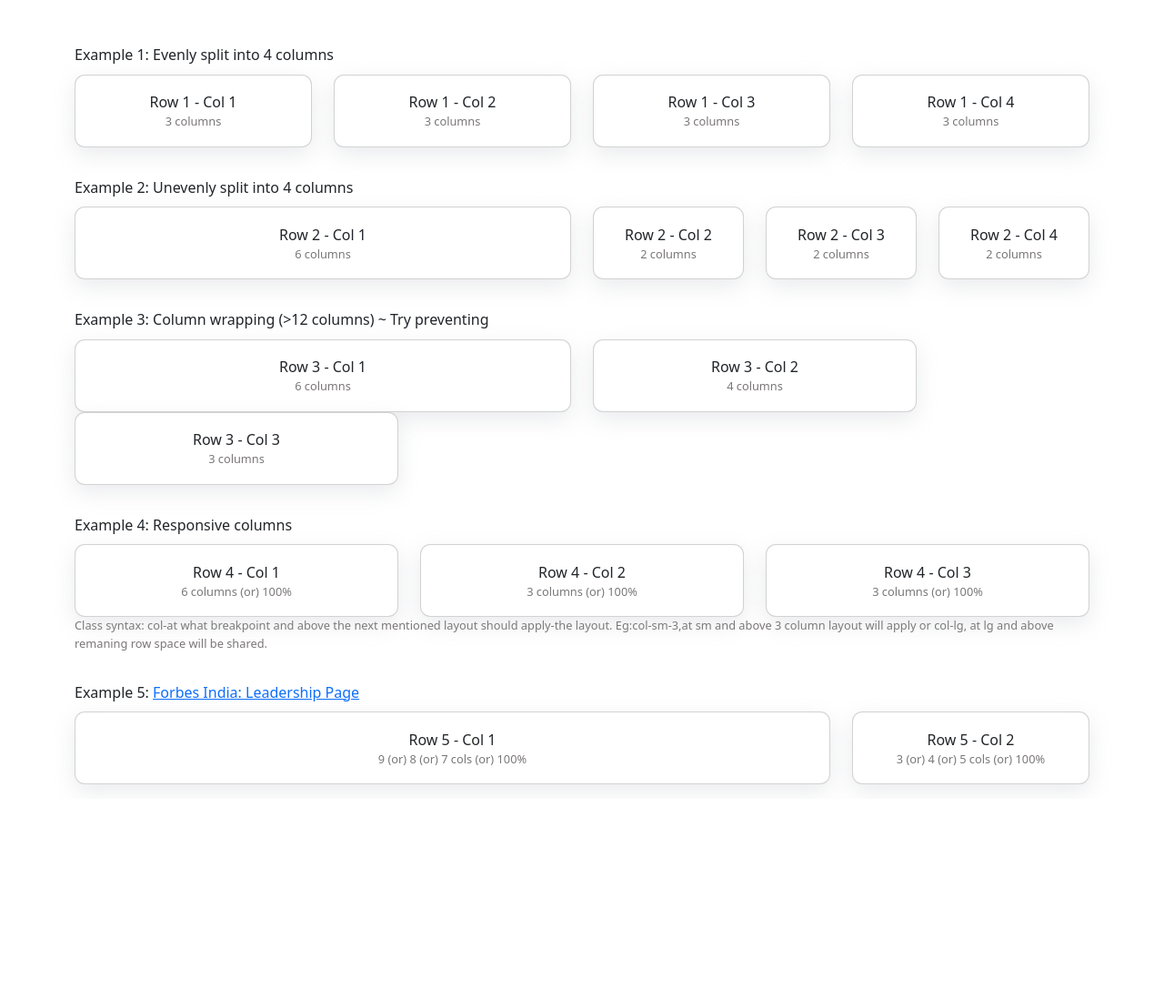
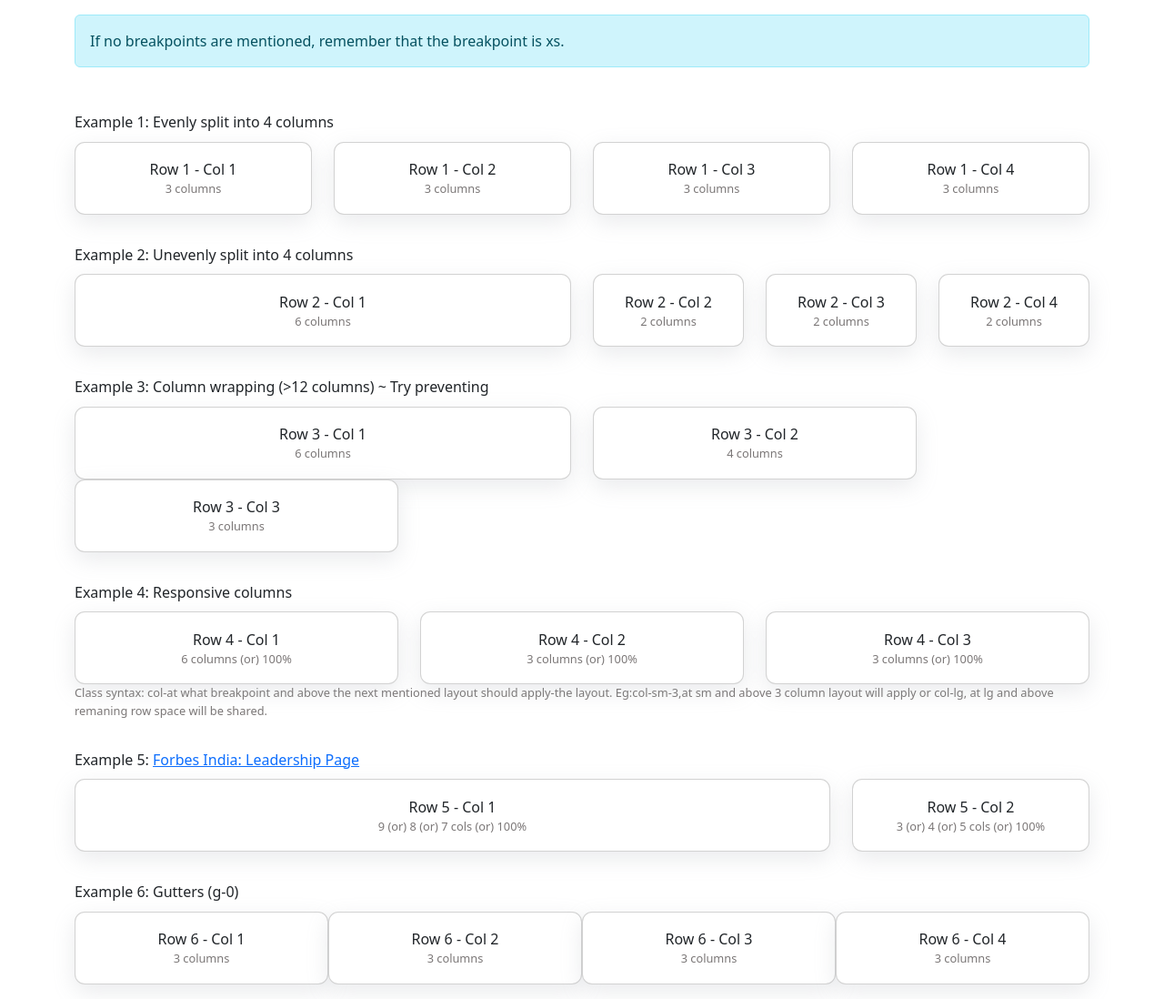
Before and after one commit to sidsubra/bootstrap, a plain HTML site: page index.html in a window 1280 px wide. Shown: the whole page at 91% size. Before the commit the page ends 878 px from the top, so only its background shows below. Drawn offline with nearby package versions, Linux system fonts and the light colour scheme.

Commit message:
Update index.html
Adding alert

```diff
--- a/index.html
+++ b/index.html
@@ -32,7 +32,8 @@
   </head>
   <body>
     <div class="container">
-
+        <div class="alert alert-info">If no breakpoints are mentioned, remember that the breakpoint is xs.</div>
+        <!-- Example 1: Evenly split into 4 columns -->
         <div class="row">
             <div class="example">Example 1: Evenly split into 4 columns</div>
             <div class="col">
@@ -60,6 +61,7 @@
                 </div>
             </div>
         </div>
+        <!-- Example 2: Unevenly split into 4 columns -->
          <div class="row">
             <div class="example">Example 2: Unevenly split into 4 columns</div>
             <div class="col-6">
@@ -145,6 +147,33 @@
                 </div>
             </div>
         </div>
+        <div class="row g-0">
+            <div class="example">Example 6: Gutters (g-0)</div>
+            <div class="col">
+                <div class="card">
+                    Row 6 - Col 1
+                    <p>3 columns</p>
+                </div>
+            </div>
+            <div class="col">
+                <div class="card">
+                    Row 6 - Col 2
+                    <p>3 columns</p>
+                </div>
+            </div>
+            <div class="col">
+                <div class="card">
+                    Row 6 - Col 3
+                    <p>3 columns</p>
+                </div>
+            </div>
+            <div class="col">
+                <div class="card">
+                    Row 6 - Col 4
+                    <p>3 columns</p>
+                </div>
+            </div>
+        </div>
     </div>
     <script src="https://cdn.jsdelivr.net/npm/bootstrap@5.3.1/dist/js/bootstrap.bundle.min.js" integrity="sha384-HwwvtgBNo3bZJJLYd8oVXjrBZt8cqVSpeBNS5n7C8IVInixGAoxmnlMuBnhbgrkm" crossorigin="anonymous"></script>
   </body>
```
